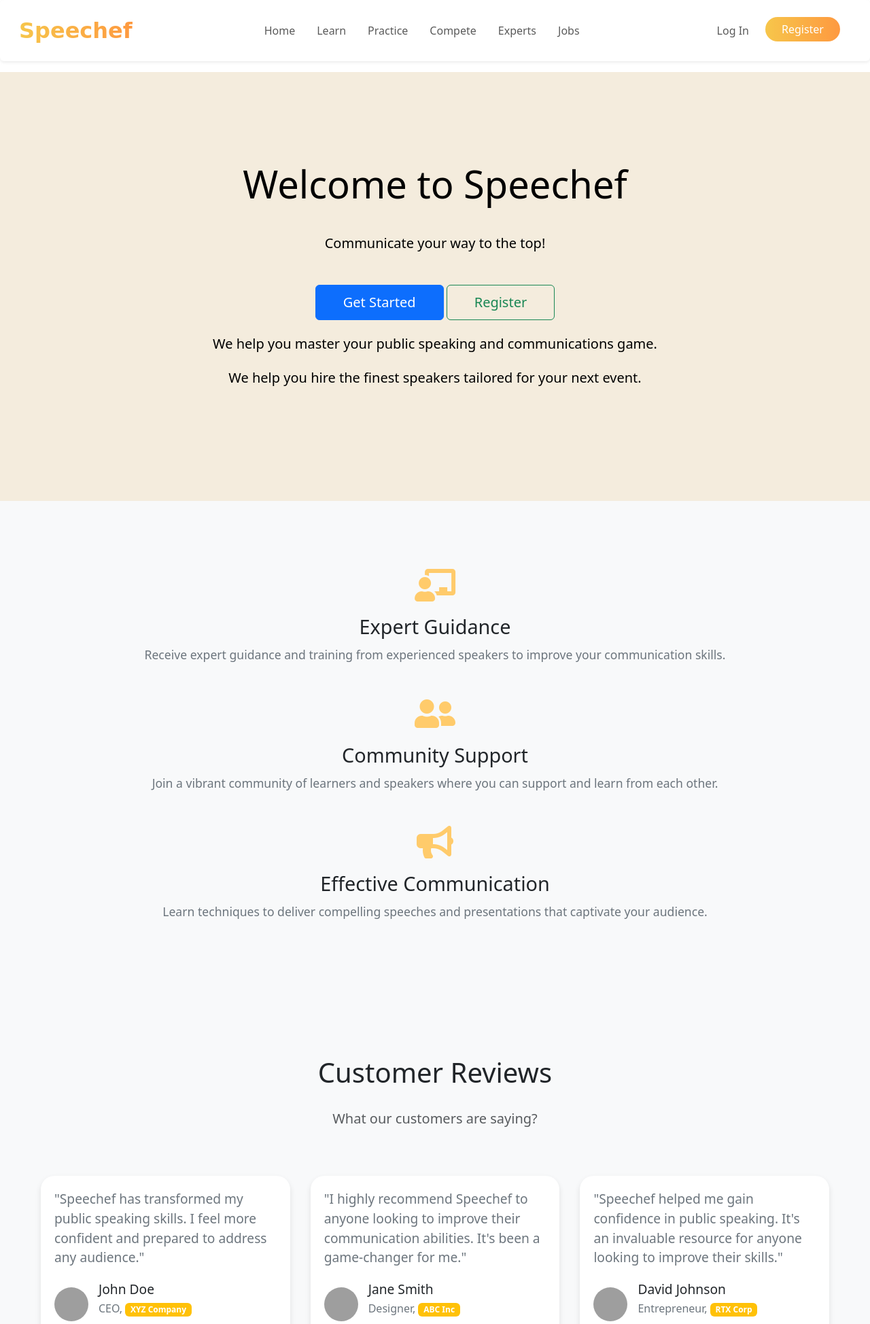
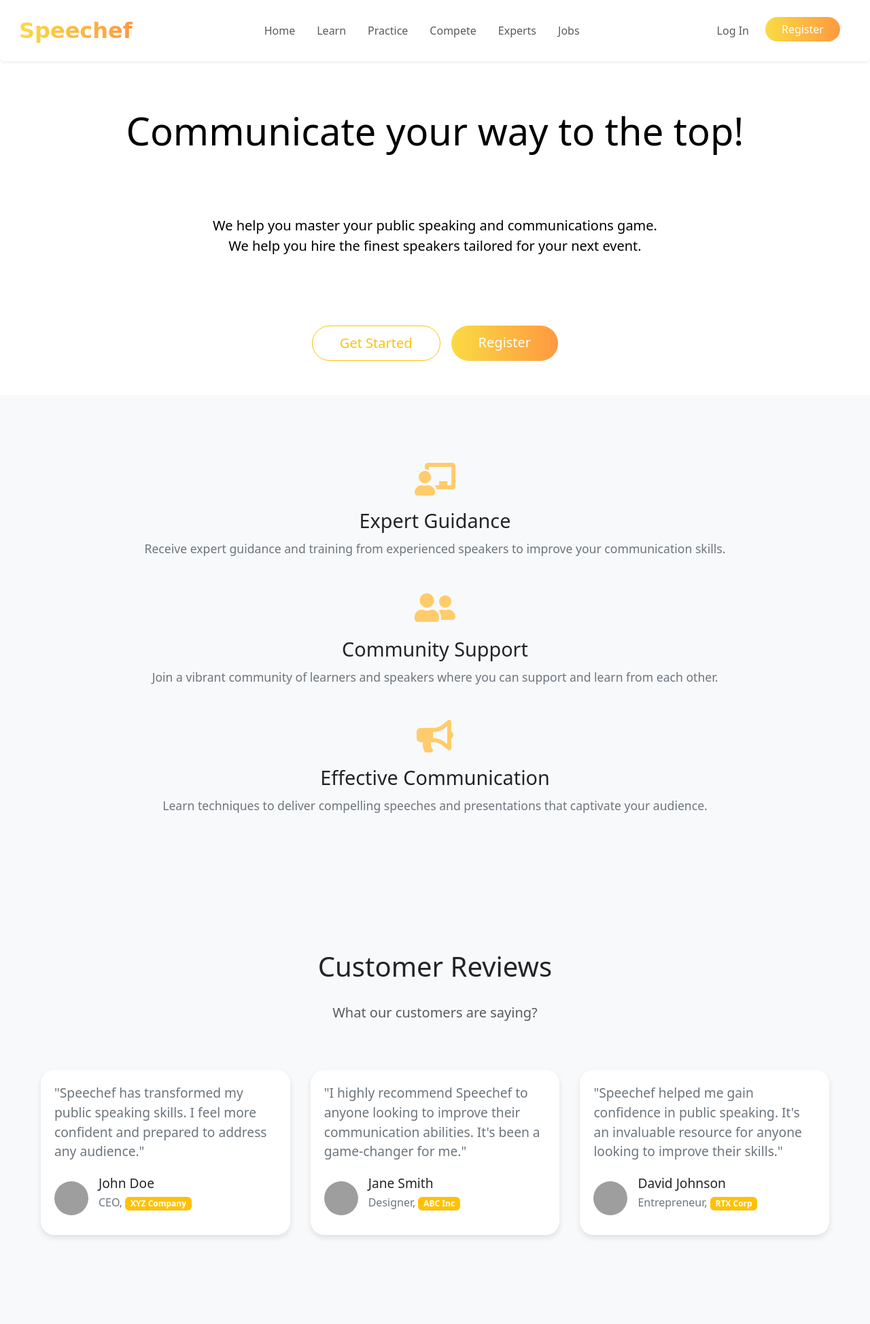
Before and after one commit to Speechef/speechef.core, a Django app: page / in a window 1280 px wide; the page is wider, and only the part inside the window is pictured. Shown: the top 1948 px of that part at 68% size. Run offline with Django 5.2, Linux system fonts and the light colour scheme; grey boxes are pictures that could not be loaded.

Commit message:
Changed landing page's design

```diff
--- a/static/base.css
+++ b/static/base.css
@@ -2,7 +2,7 @@
   font-size: 2rem;
   font-family: 'brush script mt', cursive;
   font-weight: bold;
-  background: linear-gradient(to right, hsl(43, 91%, 63%), #fe9940);
+  background: linear-gradient(to right, #FADB43, #fe9940);
   -webkit-background-clip: text;
   background-clip: text;
   -webkit-text-fill-color: transparent;
@@ -17,7 +17,7 @@
 }
 
 .gradient-button {
-  background: linear-gradient(to right, hsl(43, 91%, 63%), #fe9940);
-  display: block;
+  background: linear-gradient(to right, #FADB43, #fe9940);
+  color: #fff;
   border: none;
 }
--- a/static/landing_page.css
+++ b/static/landing_page.css
@@ -1,6 +1,24 @@
-.her-title-container {
+/* Custom CSS for the hero section */
+.hero-section {
+  position: relative;
+  color: #000000;
+  padding-top: 40px;
+  padding-bottom: 50px;
   text-align: center;
-  margin-top: 100px;
+}
+
+.hero-content {
+  position: relative;
+  z-index: 2;
+}
+
+.hero-section h1 {
+  font-size: 3.5rem;
+}
+
+.hero-title-container {
+  font-weight: bold;
+  text-align: center;
 }
 
 .animated-text {
@@ -15,65 +33,6 @@
   100% {
     transform: translateY(-20px);
   }
-}
-
-/* Custom CSS for the hero section */
-.hero-section {
-  position: relative;
-  background: #f4ecdd;
-  color: #000000;
-  padding-top: 150px;
-  padding-bottom: 150px;
-  text-align: center;
-}
-
-.hero-section::before {
-  content: "";
-  position: absolute;
-  width: 100%;
-  height: 100%;
-  z-index: 1;
-}
-
-.top-left-corner::before,
-.bottom-left-corner::before {
-  left: 0;
-  background: linear-gradient(
-    to right bottom,
-    rgba(195, 80, 80, 0.338),
-    rgba(89, 152, 102, 0.5)
-  );
-}
-
-.top-right-corner::before,
-.bottom-right-corner::before {
-  right: 0;
-  background: linear-gradient(
-    to left bottom,
-    rgba(195, 80, 80, 0.338),
-    rgba(89, 152, 102, 0.5)
-  );
-}
-
-.top-left-corner::before,
-.top-right-corner::before {
-  top: 0;
-  height: 50px;
-}
-
-.bottom-left-corner::before,
-.bottom-right-corner::before {
-  bottom: 0;
-  height: 50px;
-}
-
-.hero-content {
-  position: relative;
-  z-index: 2;
-}
-
-.hero-section h1 {
-  font-size: 3.5rem;
 }
 
 .hero-section p {
--- a/templates/base.html
+++ b/templates/base.html
@@ -16,7 +16,7 @@
 </head>
 
 <body>
-  <nav class="navbar navbar-expand-lg shadow-sm p-3 mb-3 bg-white rounded">
+  <nav class="navbar navbar-expand-lg shadow-sm p-3 mb-5 bg-white rounded">
     <div class="container-fluid">
       <a class="navbar-brand" href="{% url 'landing_page' %}">Speechef</a>
       <button class="navbar-toggler" type="button" data-bs-toggle="collapse" data-bs-target="#navbarSupportedContent"
@@ -50,7 +50,7 @@
             <!-- <button class="btn btn-success bg-light text-warning" type="">Login</button> -->
           </li>
           <li class="nav-item me-3">
-            <button class="btn btn-success rounded-pill px-4 gradient-button" type="">
+            <button class="btn rounded-pill px-4 gradient-button" type="">
               <a href="{% url 'register'%}" class="text-decoration-none text-white">Register</a>
             </button>
           </li>
@@ -58,8 +58,6 @@
       </div>
     </div>
   </nav>
-  {% block page_title %}
-  {% endblock page_title %}
 
   {% block page_content %}
   {% endblock page_content %}
--- a/templates/landing_page.html
+++ b/templates/landing_page.html
@@ -1,24 +1,23 @@
-{% extends "base.html" %} {% load static %} {% block page_head %}
-<link rel="stylesheet" href="{% static 'landing_page.css' %}" />
-{% endblock page_head %} {% block page_title %}
+{% extends "base.html" %}
+{% load static %}
+
+{% block page_head %}
+  <link rel="stylesheet" href="{% static 'landing_page.css' %}"/>
+{% endblock page_head %}
+
+{% block page_content %}
   <div class="hero-section">
-  <div class="top-left-corner"></div>
-  <div class="top-right-corner"></div>
-  <div class="bottom-left-corner"></div>
-  <div class="bottom-right-corner"></div>
     <div class="container hero-content">
       <div class="hero-title-container">
-      <h1 class="animated-text">Welcome to Speechef</h1>
+        <h1 class="animated-text">Communicate your way to the top!</h1>
       </div>
-    <p>Communicate your way to the top!</p>
-    <a href="{% url 'login'%}" class="btn btn-primary">Get Started</a>
-    <a href="{% url 'register'%}" class="btn btn-outline-success">Register</a>
-    <p>We help you master your public speaking and communications game.</p>
-    <p>We help you hire the finest speakers tailored for your next event.</p>
-    <!-- <p>We help candidates sharpen their speaking skills and pursue job opportunities.</p> -->
+      <p class="m-5 p-4">We help you master your public speaking and communications game. <br>We help you hire the finest speakers tailored for your next event.</p>
+      <div class="d-flex justify-content-center">
+        <a href="{% url 'login'%}" class="btn btn-outline-warning rounded-pill me-3">Get Started</a>
+        <a href="{% url 'register'%}" class="btn rounded-pill gradient-button">Register</a>
       </div>
     </div>
-{% endblock page_title %} {% block page_content %}
+  </div>
 
   <div class="features-section">
     <div class="container">
```
Lines whose indentation alone changed are shown as unchanged.
